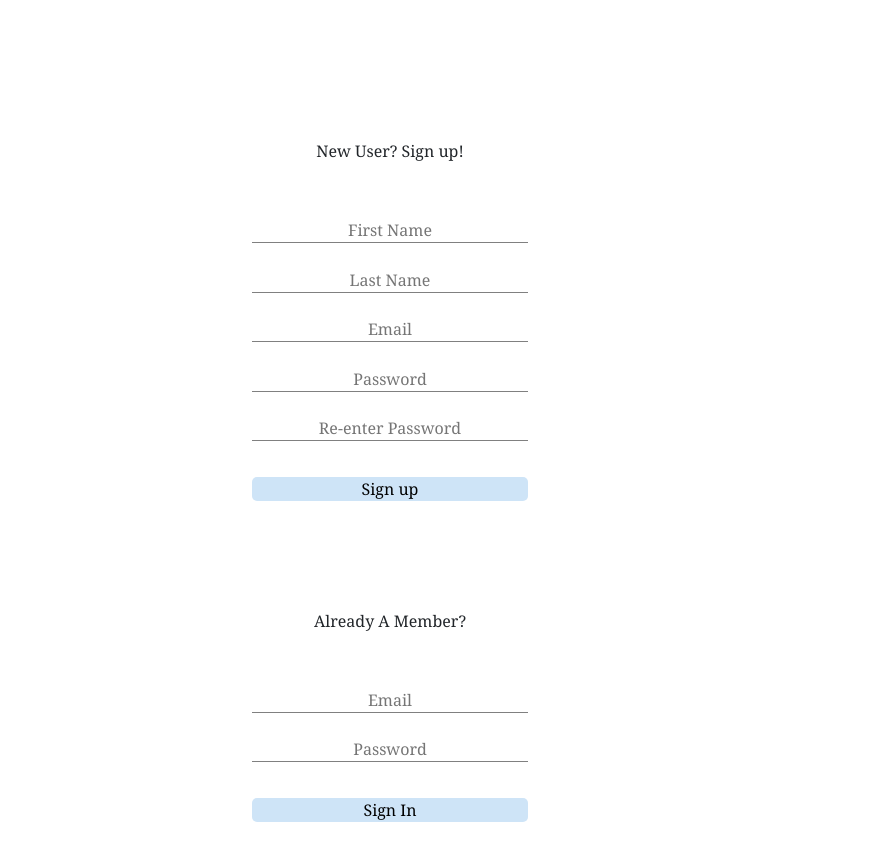
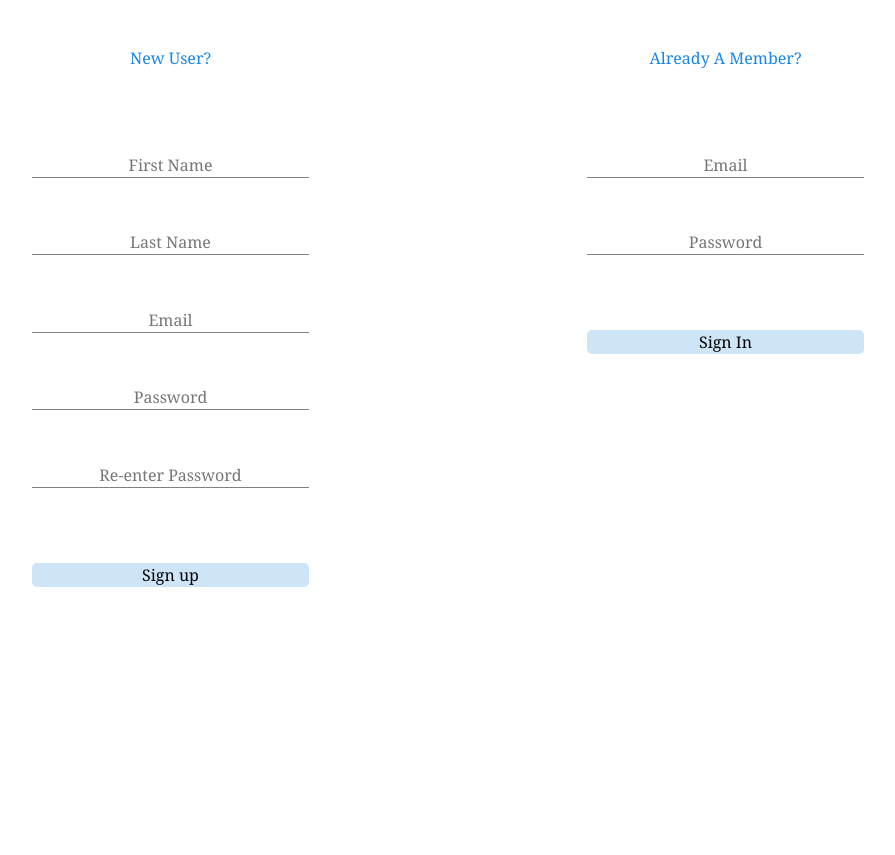
Before and after one commit to JWHProgramming/ToDoList, a Django app: page / in a window 1280 px wide. Shown: the part 50-905 px from the top of the page, without its empty margins (250-1145 px from the left). After the commit the page ends 637 px from the top, so only its background shows below. Run offline with Django 3.2, Linux system fonts and the light colour scheme; parts of the project's set-up code (start-up, migrations or seed data) failed here and were passed over; some libraries are stand-ins or nearby versions.

Commit message:
First version of project functional, more advanced features to be added later

```diff
--- a/to_do_list/apps/list_app/static/list_app/css/styles.css
+++ b/to_do_list/apps/list_app/static/list_app/css/styles.css
@@ -21,6 +21,7 @@ a#header_logout{
     color:rgb(53, 125, 189);
     font-size: 12px !important;
     text-decoration: none;
+    margin-left:50%;
 }
 
 /* containers and form styles */
@@ -32,6 +33,14 @@ h4{
 h6{
     justify-content: center !important;
 }
+
+/*** overriding bootstrap css for forms ***/
+
+.col{
+    max-width: 50% !important;
+}
+
+/*** end of override ***/
 
 
 textarea, input[type="email"], input[type="password"], input[type="text"]{
@@ -65,8 +74,16 @@ div.container div.row{
     justify-content: center !important;
 }
 
+div#signup_div{
+    margin: 4% 10%;
+}
+
 div#login{
     margin-bottom: 3%;
+}
+
+h6.login_banter{
+    color: rgb(24, 134, 230);
 }
 
 div.table_div{
@@ -77,6 +94,9 @@ div.new_act_div{
     margin-bottom:4%;
 }
 
+div form#add_item{
+    width: 80%;
+}
 /* table rearrange */
 a.re_arr{
     font-size: 12px;
--- a/to_do_list/apps/list_app/templates/list_app/index.html
+++ b/to_do_list/apps/list_app/templates/list_app/index.html
@@ -12,11 +12,20 @@
     <header class="container">
         <h1 class="row align-items-center header">Things To Do</h1>
     </header>
-    <div class="container" id="signup_div">
-        <div class="row align-items-center" id="replace_div">
+        {% if messages %}
+        <div class="container">
+            <ul>
+            {% for message in messages %}
+                <li {% if message.tags %} class="{{message.tags}}" {% endif %}>{{message}}</li>
+            {% endfor %}
+            </ul>
+        </div>
+        {% endif %}
+    <div class="container row" id="signup_div">
+        <div class="col align-items-center" id="replace_div">
             <form id="sign-up" action="/register" method="post">
                 {% csrf_token %}
-                <h6 class="row align-items-center">New User? Sign up!</h6><br/>
+                <h6 class="row align-items-center login_banter">New User?</h6><br/>
                 <div class="row align-items-center">
                     <input type="text" name="first_name" id="f_name" placeholder="First Name" class="col"/>
                 </div>
@@ -37,10 +46,10 @@
                 </div>
             </form>
         </div>
-        <div class='row align-items-center' id="login">
+        <div class='col align-items-center' id="login">
             <form id='login' action='/login' method='post'>
                 {% csrf_token %}
-                <h6 class='row align-items-center'>Already A Member?</h6><br/>
+                <h6 class='row align-items-center login_banter'>Already A Member?</h6><br/>
                 <div class='row align-items-center'>
                     <input type='email' name='login_email' id='email_login' placeholder='Email' class='col'/>
                 </div>
@@ -54,15 +63,6 @@
         </div>
     </div>
     </div>
-    <div class="container">
-        {% if messages %}
-            <ul>
-            {% for message in messages %}
-                <li {% if message.tags %} class="{{message.tags}}" {% endif %}>{{message}}</li>
-            {% endfor %}
-            </ul>
-        {% endif %}
-    </div>
 
     <script src="https://ajax.googleapis.com/ajax/libs/jquery/3.4.1/jquery.min.js"></script>
     <script src="https://cdn.jsdelivr.net/npm/popper.js@1.16.0/dist/umd/popper.min.js" integrity="sha384-Q6E9RHvbIyZFJoft+2mJbHaEWldlvI9IOYy5n3zV9zzTtmI3UksdQRVvoxMfooAo" crossorigin="anonymous"></script>
```
Also changed, not shown: to_do_list/db.sqlite3.
